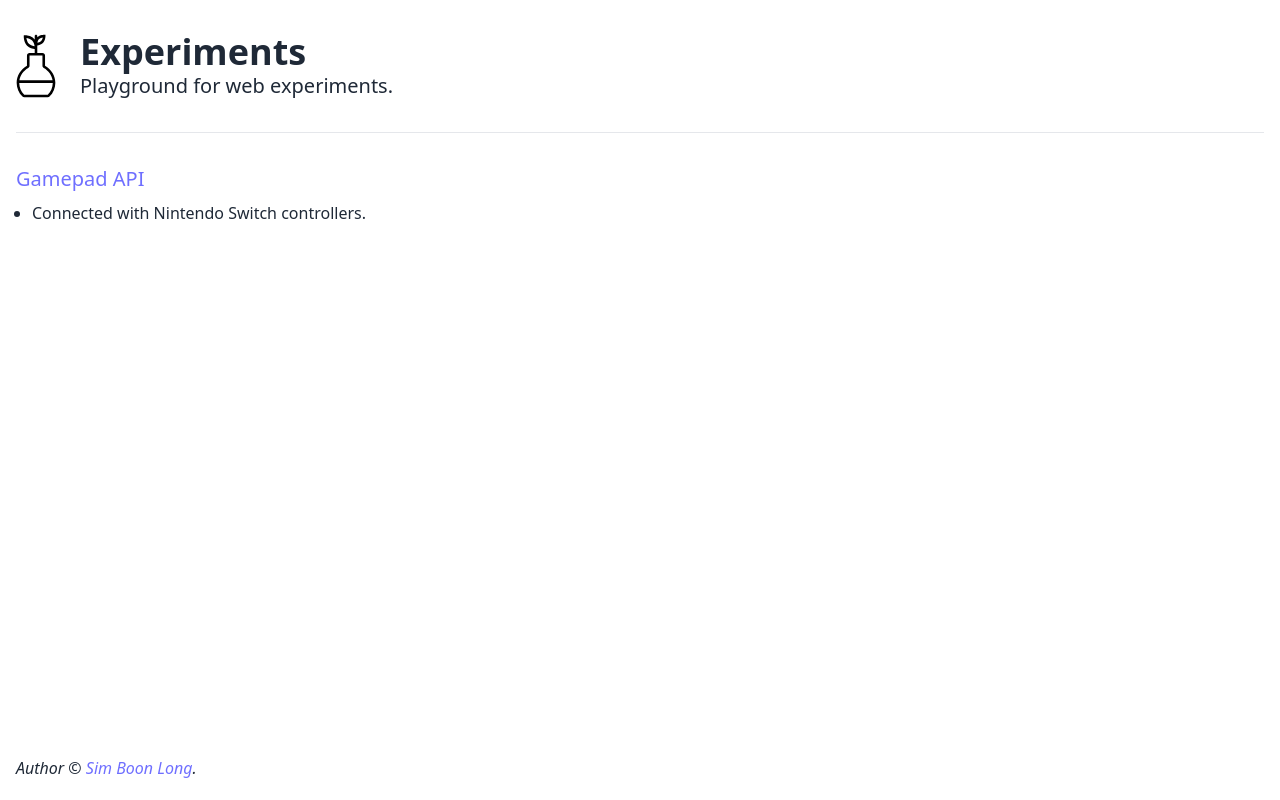
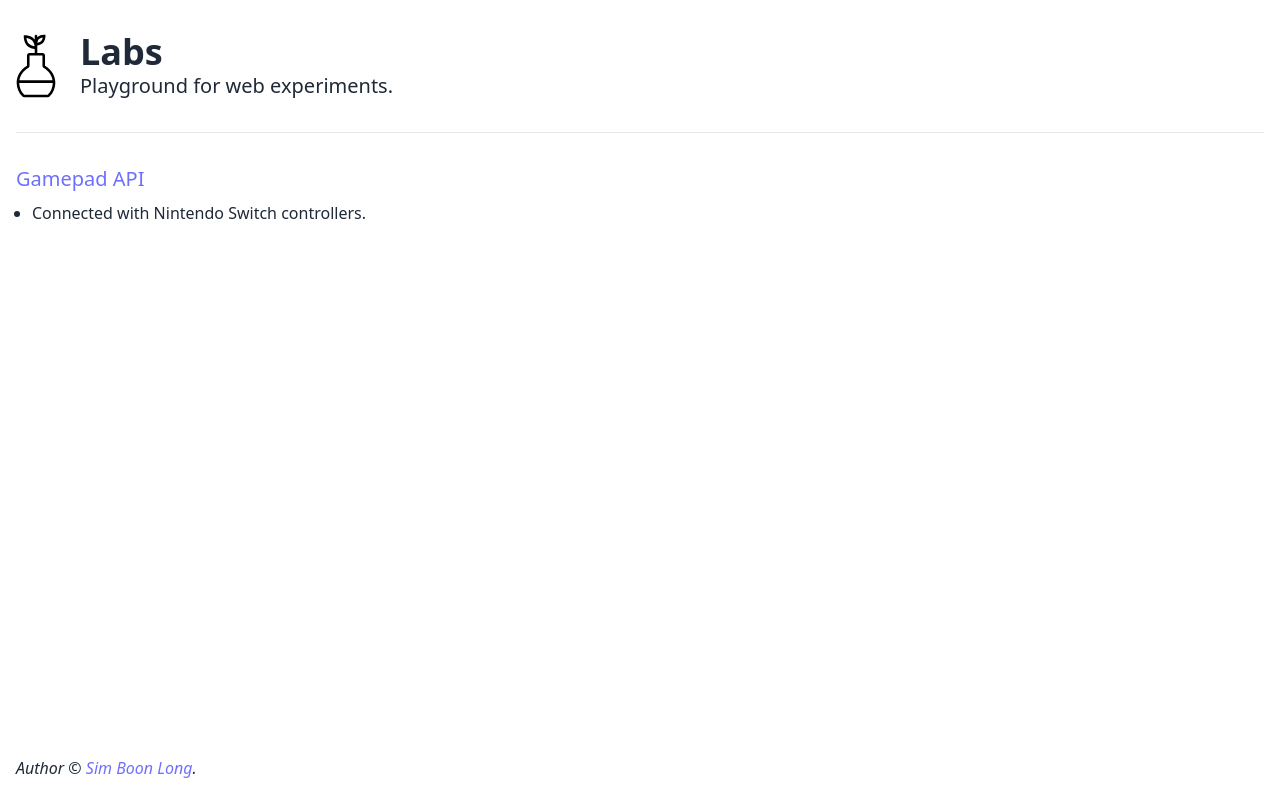
Before and after one commit to simboonlong/labs, a website: page public/index.html in a window 1280 px wide. Drawn offline with nearby package versions, Linux system fonts and the light colour scheme.

Commit message:
chore: text

```diff
--- a/public/index.html
+++ b/public/index.html
@@ -8,7 +8,7 @@
       name="viewport"
       content="width=device-width, initial-scale=1.0, minimum-scale=1.0, maximum-scale=1.0, user-scalable=no"
     />
-    <title>Experiments - Playground for web experiments.</title>
+    <title>Labs - Playground for web experiments.</title>
     <link
       href="https://unpkg.com/tailwindcss@^2/dist/tailwind.min.css"
       rel="stylesheet"
@@ -36,7 +36,7 @@
               />
             </div>
             <div class="flex-grow">
-              <h1 class="text-4xl font-semibold">Experiments</h1>
+              <h1 class="text-4xl font-semibold">Labs</h1>
               <p class="text-xl font-medium">Playground for web experiments.</p>
             </div>
           </div>
```
Also changed, not shown: README.md.
